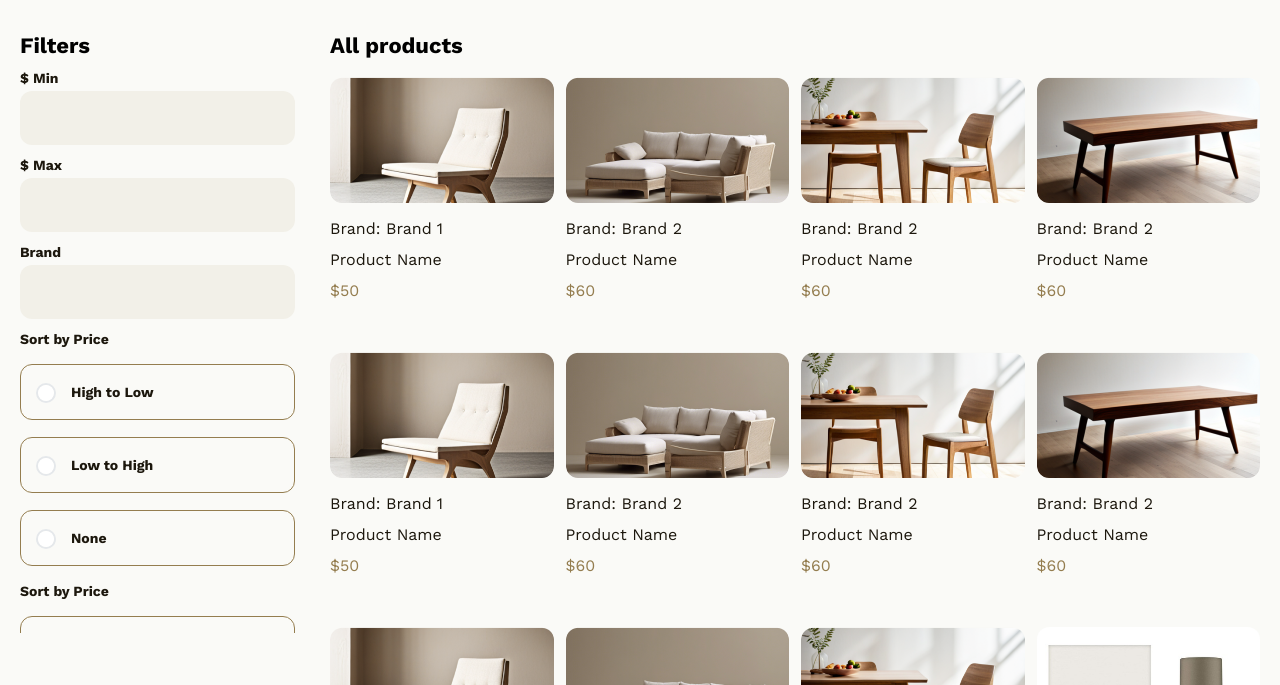
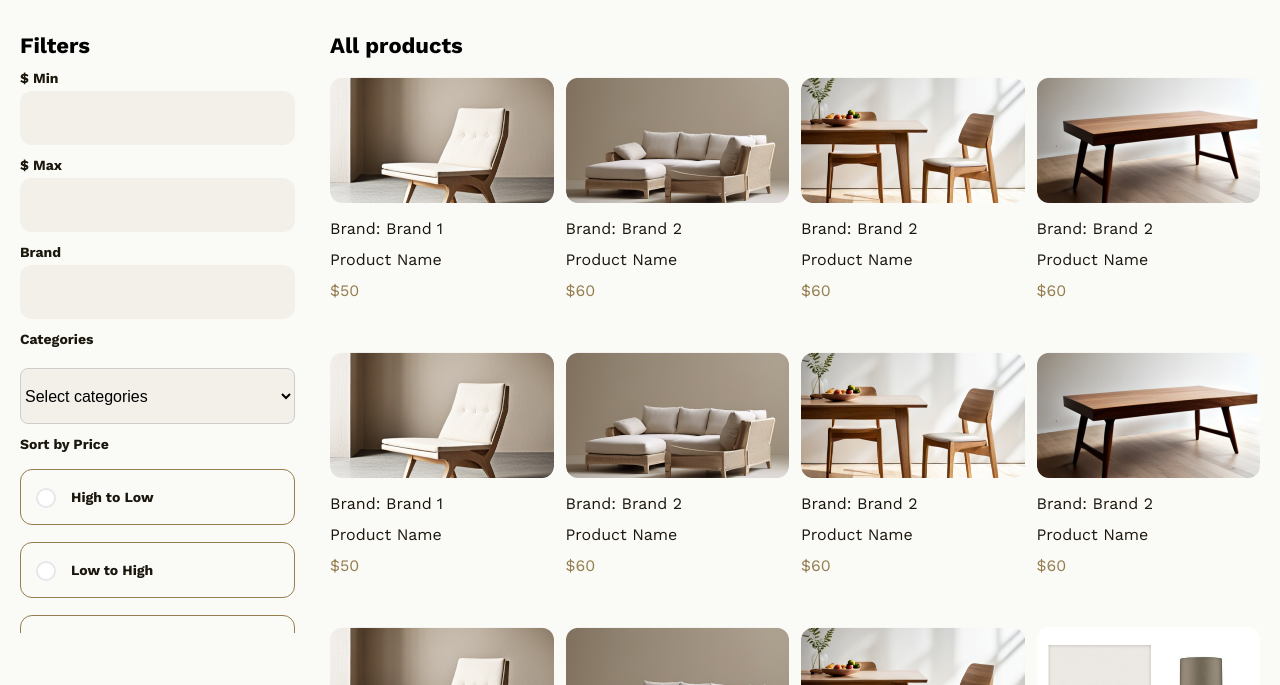
Before and after one commit to KiraOuO/Catalog, a plain HTML site: page index.html in a window 1280 px wide. Shown: the part 77-762 px from the top of the page. Drawn offline with nearby package versions, Linux system fonts and the light colour scheme.

Commit message:
add categories

```diff
--- a/index.html
+++ b/index.html
@@ -118,6 +118,16 @@
                             <input type="text" id="brand-name" name="brand-name" class="min-max-price">
                         </div>
                         <div class="form-group-filter">
+                            <label for="subject">Categories</label>
+                            <select class="subject" id="subject">
+                                <option value="" disabled selected>Select categories</option>
+                                <option value="option1">1</option>
+                                <option value="option2">2</option>
+                                <option value="option3">3</option>
+                                <option value="option4">4</option>
+                            </select>
+                        </div>
+                        <div class="form-group-filter">
                             <label>Sort by Price</label>
                             <div class="checkbox-group">
                                 <label for="price-desc" class="checkbox-label">
@@ -190,6 +200,16 @@
                                     </label>
                                 </div>
                             </div>
+                        </div>
+                        <div class="form-group-filter">
+                            <label for="subject">Categories</label>
+                            <select class="subject" id="subject">
+                                <option value="" disabled selected>Select categories</option>
+                                <option value="option1">1</option>
+                                <option value="option2">2</option>
+                                <option value="option3">3</option>
+                                <option value="option4">4</option>
+                            </select>
                         </div>
                         <div class="sort-by">Price range</div>
                     </div>
--- a/styles/index.css
+++ b/styles/index.css
@@ -835,6 +835,16 @@ label {
     background-color: transparent;
 }
 
+.form-group-filter select {
+    width: 275px;
+    height: 56px;
+    border-radius: 8px;
+    border: 1px solid #ccc;
+    font-size: 16px;
+    margin-top: 16px;
+    background: var(--search-color);
+}
+
 textarea {
     resize: none;
 }
```
